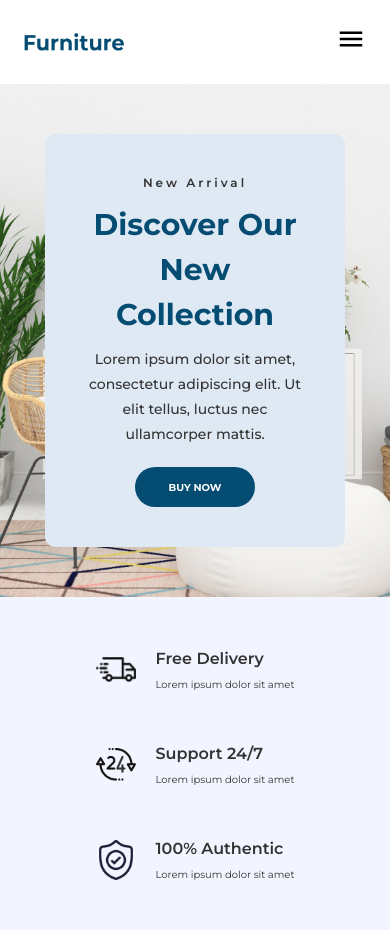
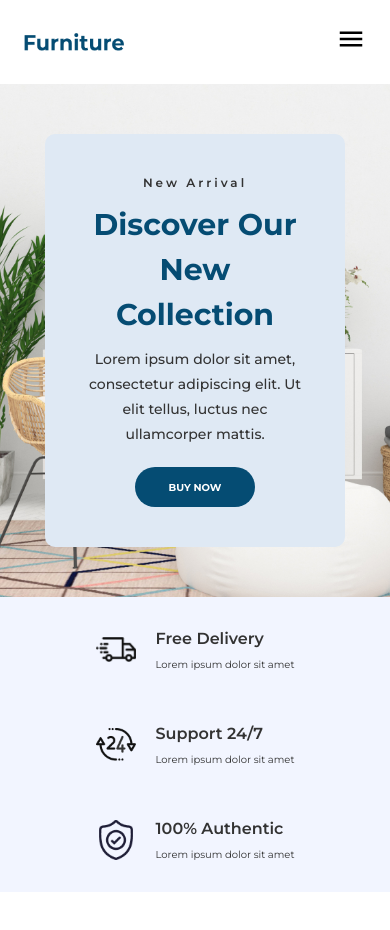
Before and after one commit to AlfazUlIslam/furniture, a React (Vite) app: page / in a window 390 px wide. After the commit the page ends 892 px from the top, so only its background shows below. Built offline with nearby package versions, Linux system fonts and the light colour scheme; the HTML template or start-up script is replaced by a standard one.

Commit message:
Features spacing modified

```diff
--- a/src/sections/Features/Features.jsx
+++ b/src/sections/Features/Features.jsx
@@ -9,9 +9,10 @@ const Features = () => {
         id="features"
         className="bg-lightGray"
     >
-        <Container styles={`px-6 py-[50px] flex flex-col
-        items-center gap-[50px] sm:gap-[80px]
-        md:flex-row md:justify-between md:gap-0`}>
+        <Container styles={`px-6 py-[30px] flex flex-col
+        items-center gap-[50px] sm:py-[50px] sm:gap-[80px]
+        md:py-[30px] md:flex-row md:justify-between md:gap-0
+        xl:py-[50px]`}>
             <Feature
                 image={truck}
                 altText={"Truck"}
```
